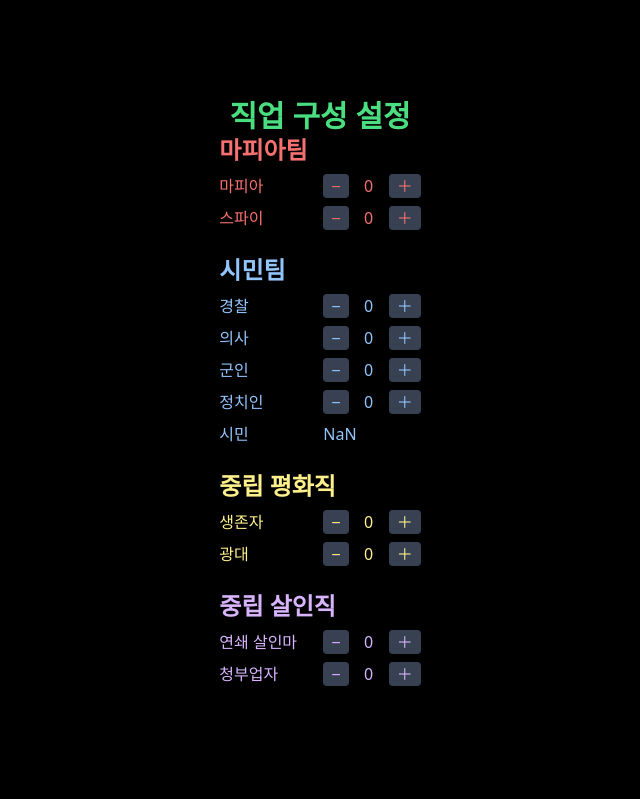
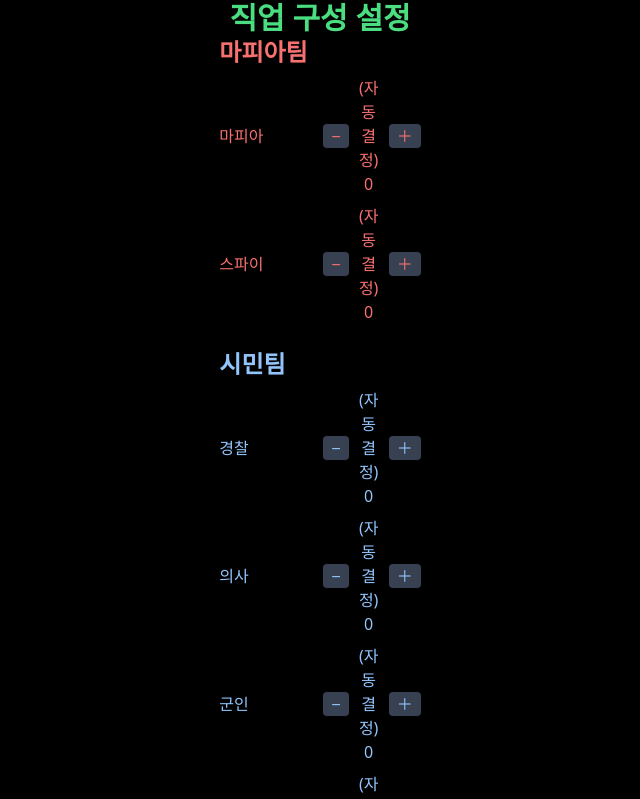
Before and after one commit to kuro793/Midnight-Mafia, a React (Vite) app: page /Midnight-Mafia/role-select in a window 1280 px wide. Shown: the top 799 px of the page, without its empty margins (320-960 px from the left). Built offline with nearby package versions, Linux system fonts and the light colour scheme.

Commit message:
Update RoleSelect.jsx

```diff
--- a/src/pages/game/setting/RoleSelect.jsx
+++ b/src/pages/game/setting/RoleSelect.jsx
@@ -12,7 +12,7 @@ function RoleCounter({ role, count, onIncrement, onDecrement, auto = false }) {
       ) : (
         <>
           <button onClick={onDecrement} className="px-2 bg-gray-700 rounded">−</button>
-          <span className="w-6 text-center">{count}</span>
+          <span className="w-6 text-center">(자동 결정) {count}</span>
           <button onClick={onIncrement} className="px-2 bg-gray-700 rounded">＋</button>
         </>
       )}
@@ -90,7 +90,7 @@ export default function RoleSelect() {
 
   return (
     <div className="min-h-screen flex flex-col justify-center items-center bg-black">
-      <h1 className="text-3xl font-bold text-green-400">직업 구성 설정</h1>
+      <h1 className="text-3xl font-bold text-green-400 gap-2">직업 구성 설정</h1>
 
       <div className="flex flex-col gap-2">
         {[...new Set(rolesConfig.map(r => r.team))].map(team => (
```
